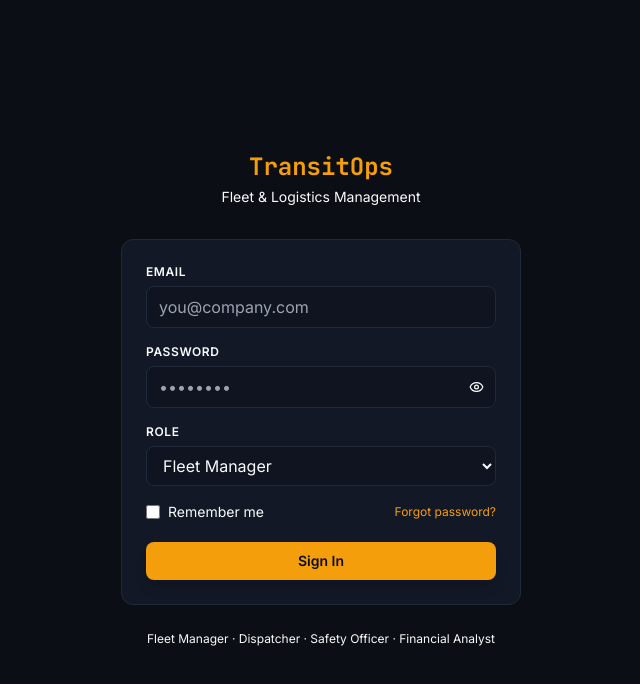
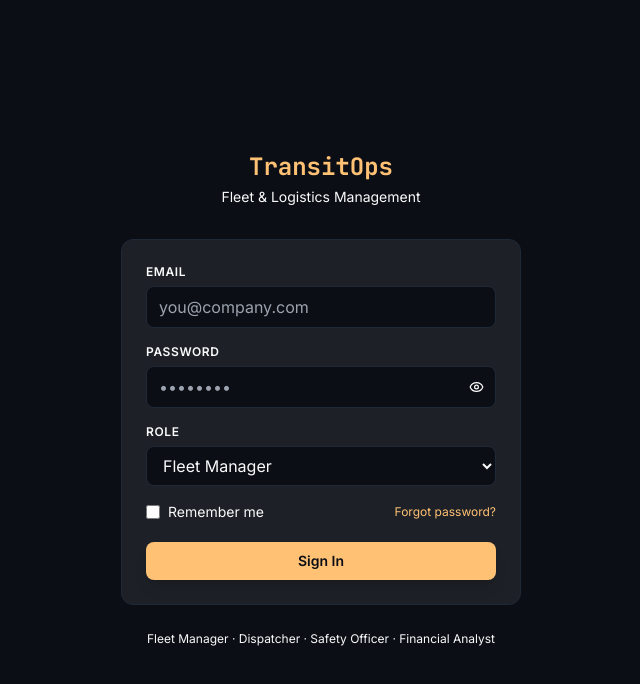
Before and after one commit to kavindra-e-m/TransitOps, a React (Vite) app in the folder client/: page /login in a window 1280 px wide. Shown: the top 684 px of the page, without its empty margins (319-959 px from the left). Built offline with nearby package versions, Linux system fonts and the light colour scheme.

Commit message:
style: apply Stitch tactical command center design system and styling tokens

```diff
--- a/client/src/index.css
+++ b/client/src/index.css
@@ -4,22 +4,22 @@
 
 :root {
   --bg-primary: #0B0E14;
-  --bg-sidebar: #0D1117;
-  --bg-card: #131826;
-  --bg-card-hover: #171E2E;
-  --bg-input: #0F1420;
+  --bg-sidebar: #10131a;
+  --bg-card: #1d2026;
+  --bg-card-hover: #272a31;
+  --bg-input: #0b0e14;
   --border-default: #1F2937;
-  --border-focus: #F59E0B;
-  --text-primary: #F9FAFB;
-  --text-secondary: #9CA3AF;
-  --text-muted: #6B7280;
-  --accent: #F59E0B;
-  --accent-hover: #D97706;
-  --status-available: #22C55E;
-  --status-ontrip: #3B82F6;
-  --status-shop: #F97316;
-  --status-retired: #EF4444;
-  --status-draft: #6B7280;
+  --border-focus: #ffc174;
+  --text-primary: #e1e2eb;
+  --text-secondary: #d8c3ad;
+  --text-muted: #a08e7a;
+  --accent: #ffc174;
+  --accent-hover: #ffddb8;
+  --status-available: #51e77b;
+  --status-ontrip: #adc6ff;
+  --status-shop: #f97316;
+  --status-retired: #ffb4ab;
+  --status-draft: #32353c;
 }
 
 body {
@@ -90,3 +90,32 @@ body {
 .shake-animation {
   animation: shake 0.4s ease-in-out;
 }
+
+/* Stitch Specific Utility Classes */
+.glow-amber {
+  box-shadow: 0 0 15px rgba(245, 158, 11, 0.15);
+}
+.tactical-border {
+  border: 1px solid var(--border-default);
+}
+.pulse-dot {
+  width: 6px;
+  height: 6px;
+  background-color: var(--status-available);
+  border-radius: 50%;
+  display: inline-block;
+  margin-right: 8px;
+  animation: pulse-glow 2s infinite;
+}
+@keyframes pulse-glow {
+  0% { transform: scale(0.95); box-shadow: 0 0 0 0 rgba(81, 231, 123, 0.7); }
+  70% { transform: scale(1); box-shadow: 0 0 0 6px rgba(81, 231, 123, 0); }
+  100% { transform: scale(0.95); box-shadow: 0 0 0 0 rgba(81, 231, 123, 0); }
+}
+.active-marker {
+  position: absolute;
+  left: 0;
+  width: 3px;
+  height: 100%;
+  background-color: var(--accent);
+}
```
